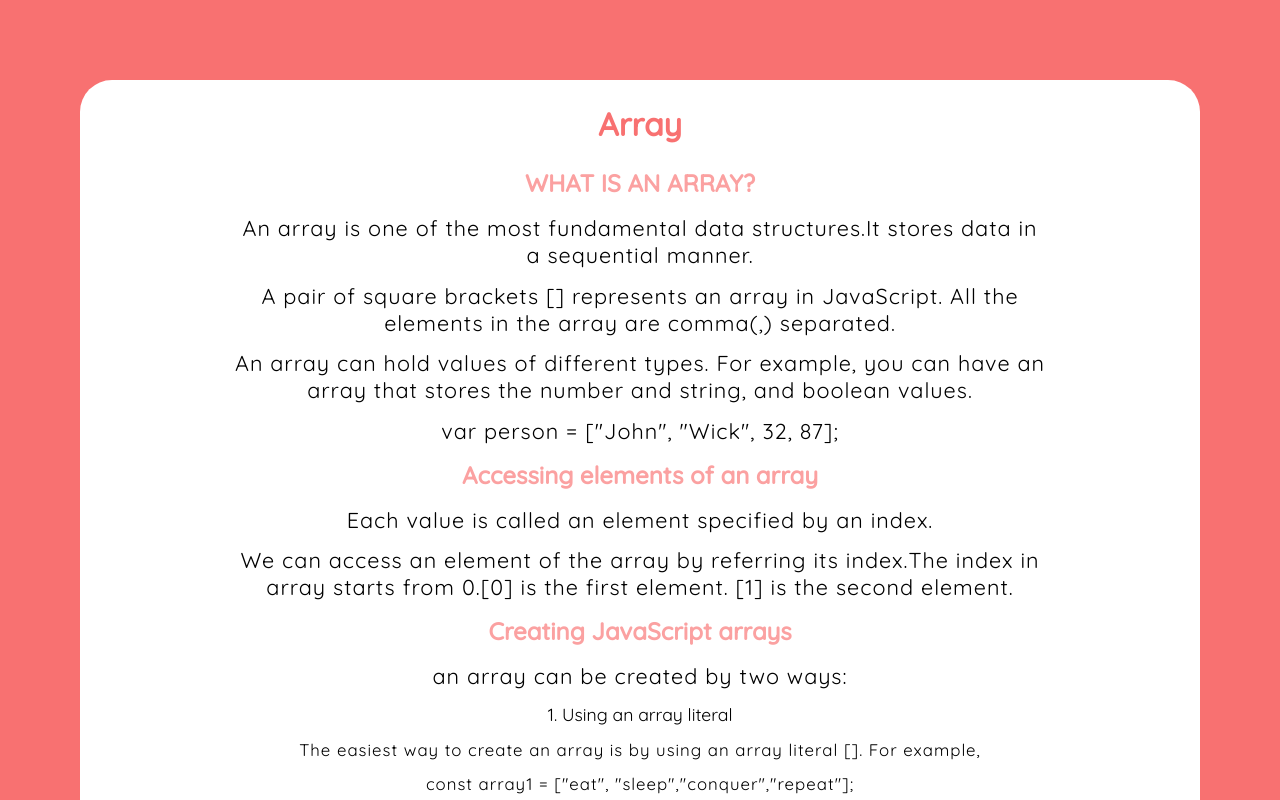
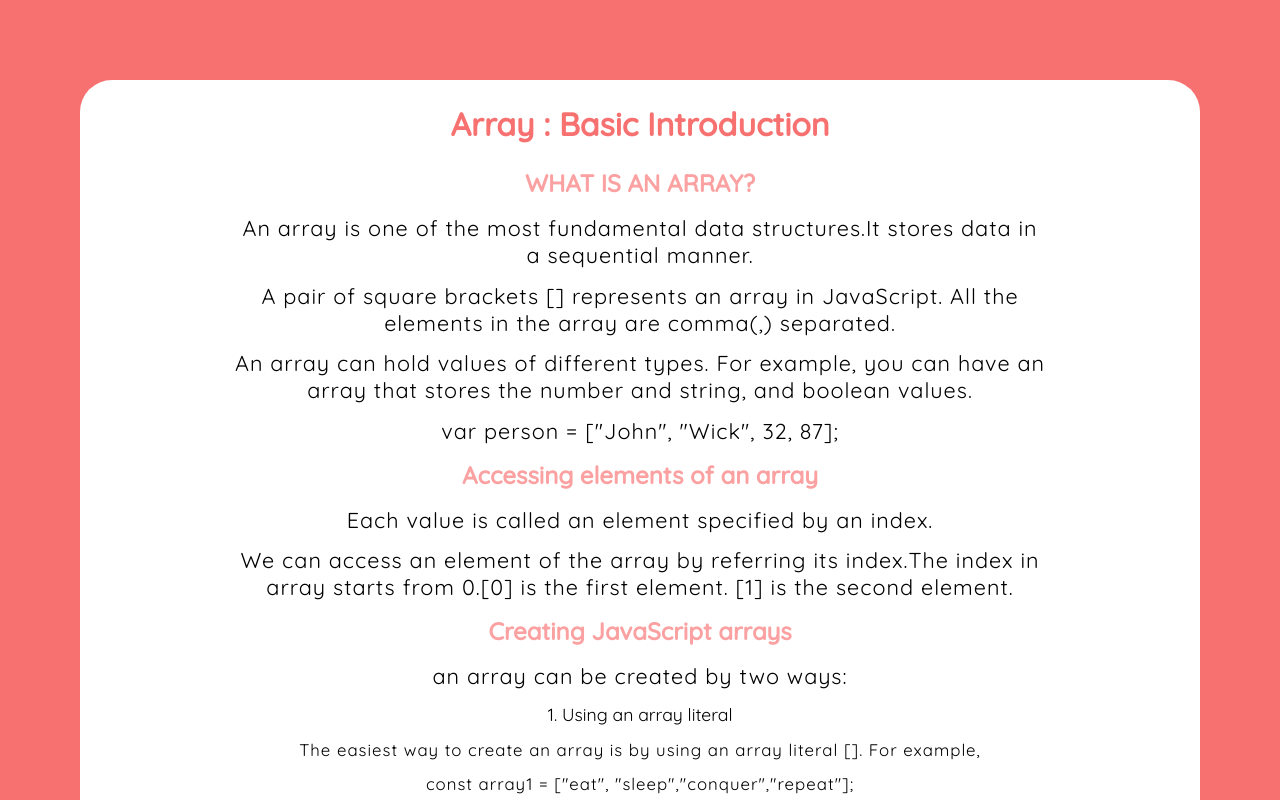
Before and after one commit to dushyant2901/website-portfolio-new, a plain HTML site: page blog2.html in a window 1280 px wide. Shown: the top 800 px of the page. Drawn offline with Linux system fonts and the light colour scheme.

Commit message:
fix heading blog section

```diff
--- a/blog2.html
+++ b/blog2.html
@@ -9,7 +9,7 @@
   <body>
     <main class="blogpost-container">
       <div class="blogpost-wrapper">
-        <h1 class="heading">Array</h1>
+        <h1 class="heading">Array : Basic Introduction</h1>
         <h2 class="heading-light">WHAT IS AN ARRAY?</h2>
         <p class="paragraph">
           An array is one of the most fundamental data structures.It stores data
```
